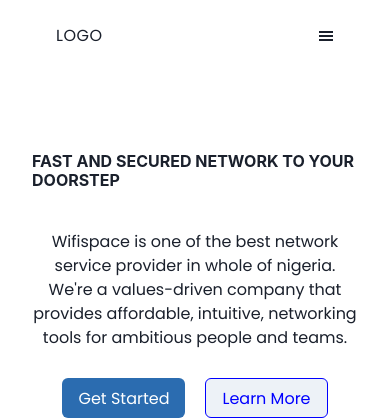
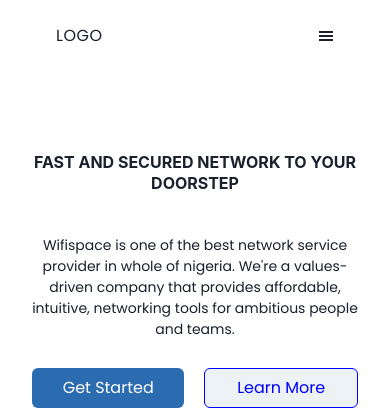
Before and after one commit to Kiddo-prog/wifibase-, a Next.js app: page / in a window 390 px wide. Shown: the top 420 px of the page. Built offline with nearby package versions, Linux system fonts and the light colour scheme.

Commit message:
Modified mobile & desktop view

```diff
--- a/components/Homepage/Banner.js
+++ b/components/Homepage/Banner.js
@@ -13,18 +13,19 @@ export default function Banner(){
     return(
       <Box mt={"2em"}>
             <Flex
-                alignItems={'flex-start'}
+                alignItems={{base: 'center', md: 'center', lg: 'flex-start'} }
                 justifyContent={'space-around'}
                 direction={{
                   base: 'column',
-                  md: 'row',
+                  md: 'column',
                   lg: 'row'}}
                   mt={10}
                   fontFamily={"'Poppins', sans-serif"}
                 >
               <Box flex={5}>
                 <Heading
-                size={{base: "sm", md: "md", lg: "lg"}}
+                fontSize={{base: "1em", md: "2em", lg: "2.5em"}}
+                textAlign={{base: 'center', md: 'center', lg: 'left'}}
                 mb={10}
                 >
                   FAST AND SECURED NETWORK TO YOUR DOORSTEP
@@ -33,12 +34,12 @@ export default function Banner(){
                   mb={7}
                   fontWeight={300}
                   textAlign={{base: 'center', md: 'center', lg: 'left'}}
-                  size={{base: "sm", md: "md", lg: "lg"}}
+                  fontSize={{base: "sm", md: "md", lg: "lg"}}
                 >
                   Wifispace is one of the best network service provider in whole of nigeria.  We&apos;re a values-driven company that provides affordable, intuitive, networking tools for ambitious people and teams.</Text>
                 <HStack spacing={5} rowGap={5} justifyContent={{base: 'center', md: 'center', lg: 'flex-start'}}>
-                  <Button as={'a'} href={'/register'} fontWeight={'200'} bgColor={'blue.600'} color={'white'} _hover={{bgColor: 'blue.800'}}>Get Started</Button>
-                  <Button as={'a'} href={'#'} bgColor={''} fontWeight={'200'} border={'1px solid blue'} color={'blue'}>Learn More</Button>
+                  <Button as={'a'} href={'/register'} w={{base: '100%', md: '100%', lg: 'inherit'}} fontWeight={'200'} bgColor={'blue.600'} color={'white'} _hover={{bgColor: 'blue.800'}}>Get Started</Button>
+                  <Button as={'a'} href={'#'} bgColor={''} fontWeight={'200'} w={{base: '100%', md: '100%', lg: 'inherit'}} border={'1px solid blue'} color={'blue'}>Learn More</Button>
               </HStack>
               </Box>
                 <Image
```
